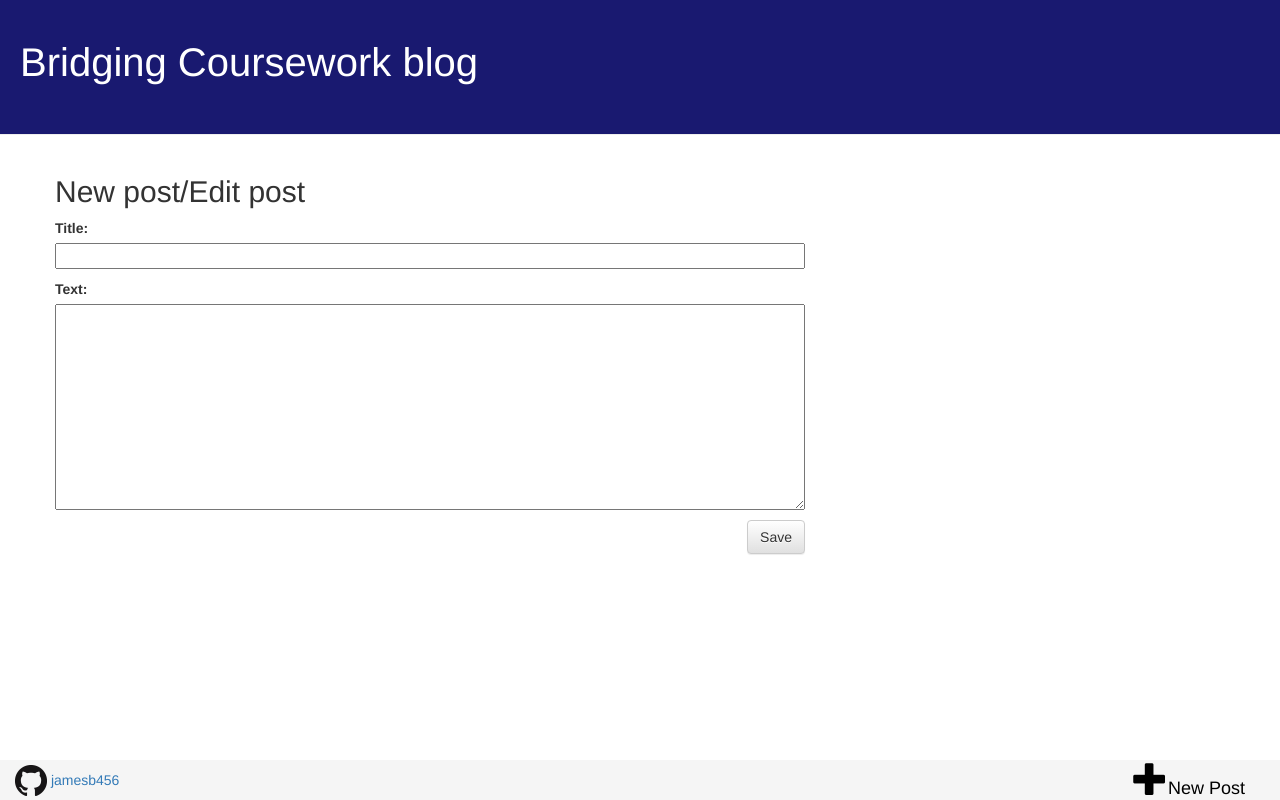
After one commit to jamesb456/bridging-coursework-django, a Django app: page /new-post/ in a window 1280 px wide. The commit adds this page. Run offline with Django 3.2, Linux system fonts and the light colour scheme; the visitor is signed in with stand-in values (Sample User, id 1); some libraries are stand-ins or nearby versions.

Commit message:
Finish DG tutorial

```diff
--- /dev/null
+++ b/blog/forms.py
@@ -0,0 +1,9 @@
+from django import forms
+
+from .models import Post
+
+class PostForm(forms.ModelForm):
+
+    class Meta:
+        model = Post
+        fields = ('title', 'text',)
--- a/blog/static/css/blog.css
+++ b/blog/static/css/blog.css
@@ -8,7 +8,7 @@ h2 a{
 .page-header{
     background-color: midnightblue;
     margin-top: 0;
-    padding: 10px 10px 10px 10px;
+    padding: 20px 20px 40px 20px;
 }
 
 .page-header h1, .page-header h1 a, .page-header h1 a:visited, .page-header h1 a:active {
@@ -55,11 +55,20 @@ h2 a{
 }
 
 .footer {
-    position: absolute;
+    position: fixed;
     bottom: 0;
     width: 100%;
     /* Set the fixed height of the footer here */
     height: 40px;
     line-height: 40px; /* Vertically center the text there */
     background-color: #f5f5f5;
-  }
+    margin: 0px 0px 0px 0px
+}
+
+.footer .glyphicon{
+    color:black
+}
+.footer .text {
+    color:black;
+    font-size: 18;
+}
--- a/blog/templates/blog/base.html
+++ b/blog/templates/blog/base.html
@@ -25,7 +25,9 @@
     <footer class="footer">
         <div class="container-fluid">
             <a href="https://github.com/jamesb456"><img src="{% static "images/GitHub-Mark-32px.png" %}"</img> jamesb456</a>
-
+            {% if user.is_authenticated %}
+                <a href="{% url 'post_new' %}" class="top-menu"><span class="glyphicon glyphicon-plus"></span><span class="text">New Post</span></a>
+            {% endif %}
         </div>
     </footer>
 
--- a/blog/templates/blog/post_detail.html
+++ b/blog/templates/blog/post_detail.html
@@ -1,7 +1,9 @@
 {% extends 'blog/base.html' %}
 {% block content %}
     <div class="post">
-
+        {% if user.is_authenticated %}
+            <a class="btn btn-default" href="{% url 'post_edit' pk=post.pk %}"><span class="glyphicon glyphicon-pencil"></span></a>
+        {% endif %}
         <h1>{{ post.title }}</h1>
         {% if post.author %}
             <div class="author">by {{ post.author }},</div>
--- /dev/null
+++ b/blog/templates/blog/post_edit.html
@@ -0,0 +1,9 @@
+{% extends 'blog/base.html' %}
+
+{% block content %}
+    <h2>New post/Edit post</h2>
+    <form method="POST" class="post-form">{% csrf_token %}
+        {{ form.as_p }}
+        <button type="submit" class="save btn btn-default">Save</button>
+    </form>
+{% endblock %}
--- a/blog/templates/blog/post_list.html
+++ b/blog/templates/blog/post_list.html
@@ -2,7 +2,7 @@
 {% block content %}
 {% for post in posts %}
     <div class="post">
-        <h2><a href="{% url 'post_detail' slug=post.slug %}">{{ post.title }}</a></h2>
+        <h2><a href="{% url 'post_detail' pk=post.pk slug=post.slug%}">{{ post.title }}</a></h2>
 
         <div class="date">
             <p>published: {{ post.published_date }}</p>
--- a/blog/urls.py
+++ b/blog/urls.py
@@ -3,5 +3,8 @@ from . import views
 
 urlpatterns = [
     path('',views.post_list,name='post_list'),
-    path('post/<slug:slug>/', views.post_detail, name='post_detail'),
+    path('new-post/', views.post_new, name='post_new'),
+    path('post/<int:pk>/<slug:slug>', views.post_detail, name='post_detail'),
+    path('post/<int:pk>/edit/', views.post_edit, name='post_edit'),
+
 ]
--- a/blog/views.py
+++ b/blog/views.py
@@ -1,12 +1,44 @@
 from django.shortcuts import render, get_object_or_404
 from .models import Post
 from django.utils import timezone
+from .forms import PostForm
+from django.shortcuts import redirect
 
 # Create your views here.
 def post_list(request):
     posts = Post.objects.filter(published_date__lte=timezone.now()).order_by('-published_date')
+    print(f"Posts={posts}")
     return render(request,'blog/post_list.html',{'posts': posts})
 
-def post_detail(request, slug):
-    post = get_object_or_404(Post, slug=slug)
+def post_detail(request,pk,slug):
+    print(f"Primary={pk}, Slug = {slug}")
+    post = get_object_or_404(Post,pk=pk)
+    print(post)
     return render(request, 'blog/post_detail.html', {'post': post})
+
+def post_new(request):
+    if request.method == "POST":
+        form = PostForm(request.POST)
+        if form.is_valid():
+            post = form.save(commit=False)
+            post.author = request.user
+            post.published_date = timezone.now()
+            post.save()
+            return redirect('post_detail', slug=post.slug,pk=post.pk)
+    else:
+        form = PostForm()
+    return render(request, 'blog/post_edit.html', {'form': form})
+
+def post_edit(request, pk):
+    post = get_object_or_404(Post, pk=pk)
+    if request.method == "POST":
+        form = PostForm(request.POST, instance=post)
+        if form.is_valid():
+            post = form.save(commit=False)
+            post.author = request.user
+            post.published_date = timezone.now()
+            post.save()
+            return redirect('post_detail', slug=post.slug,pk=post.pk)
+    else:
+        form = PostForm(instance=post)
+    return render(request, 'blog/post_edit.html', {'form': form})
```
